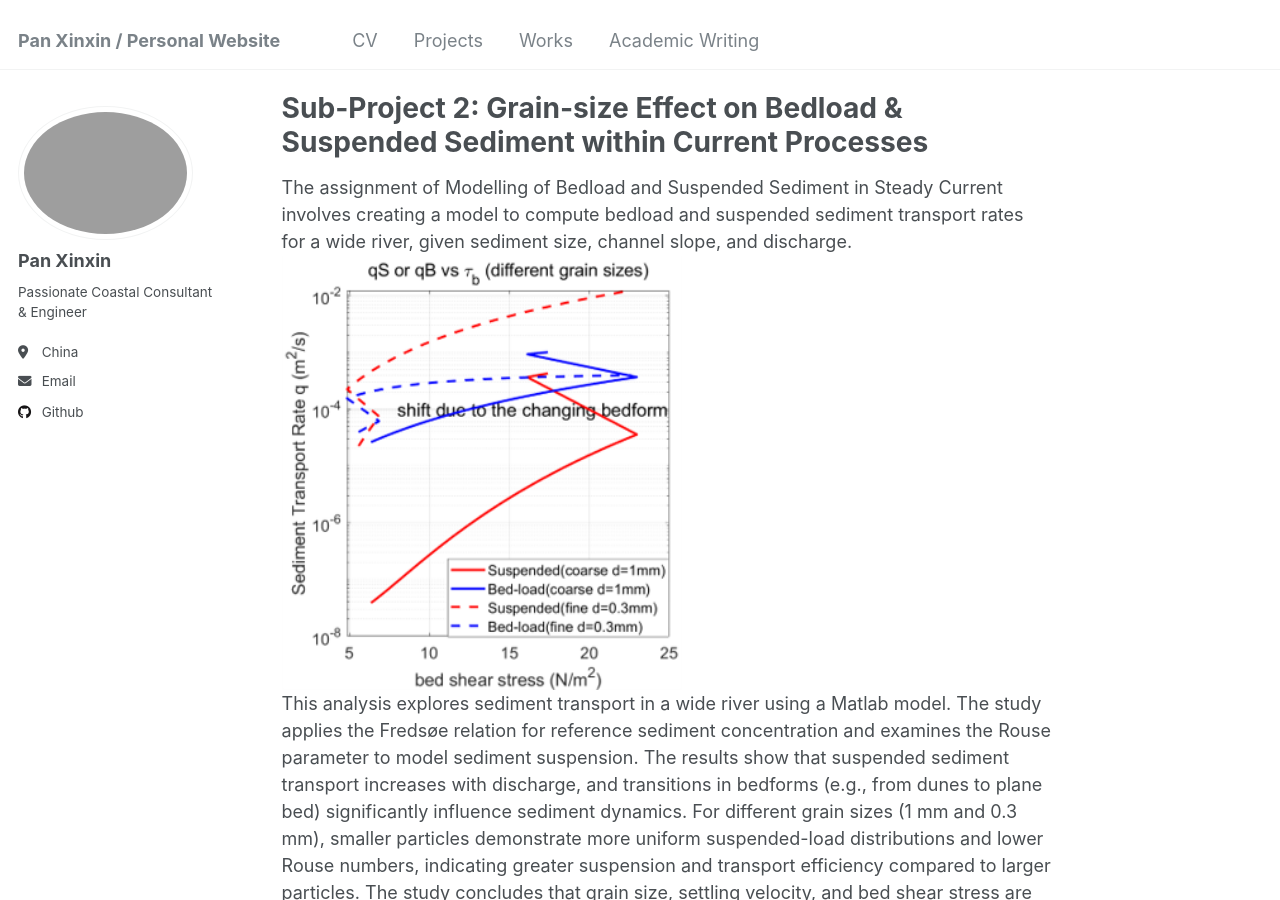
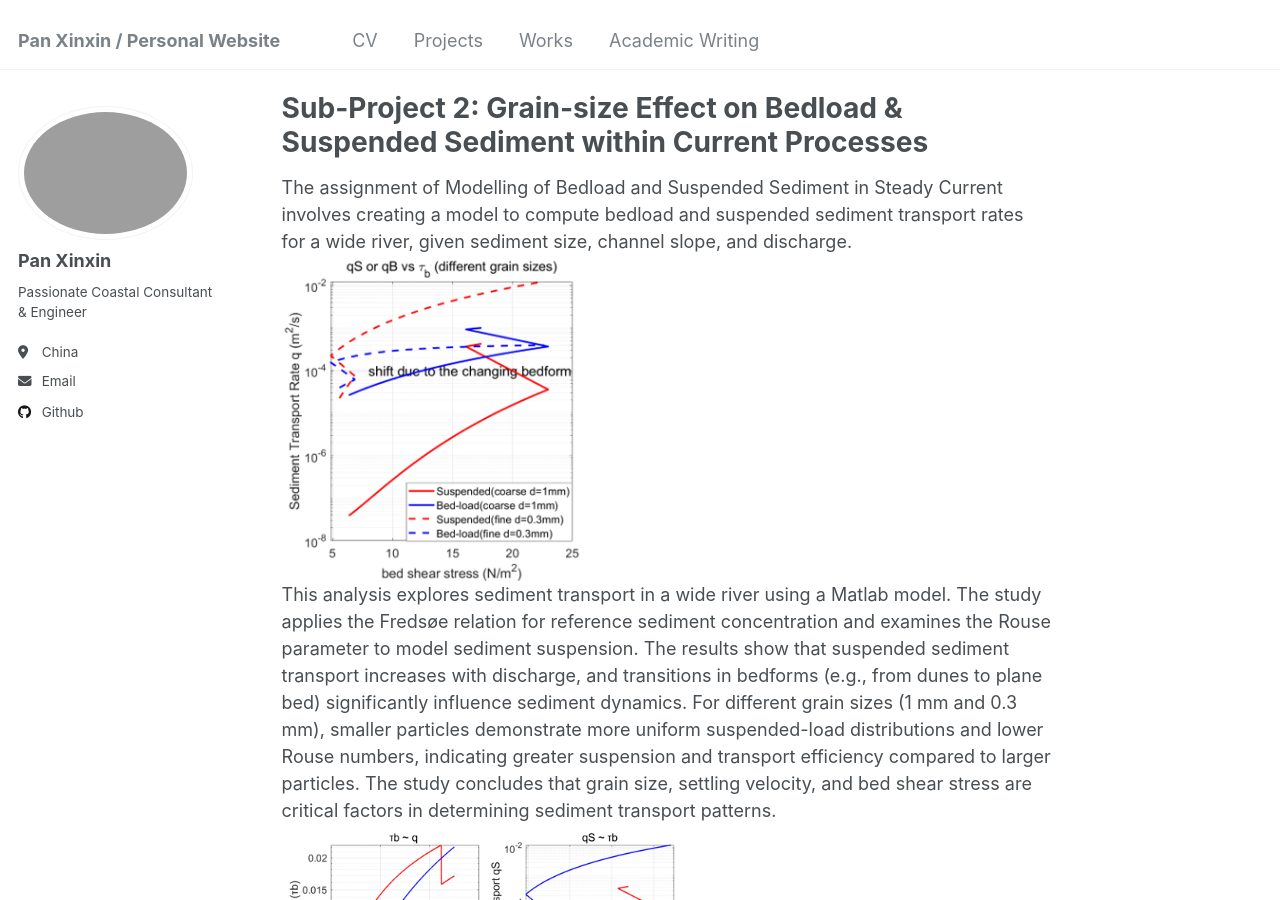
Before and after one commit to kingdaxing/kingdaxing.github.io, a Jekyll site: the page built from _talks/2014-03-01-talk-3.md, in a window 1280 px wide and 900 px high, scrolled down 1220 px. Built offline with Jekyll 4.4.1, drawn with Linux system fonts in a browser that asks for light colours.

Commit message:
Update 2014-03-01-talk-3.md

```diff
--- a/_talks/2014-03-01-talk-3.md
+++ b/_talks/2014-03-01-talk-3.md
@@ -18,7 +18,7 @@ This study investigates the optimization of the Shawan River channel in Shenzhen
 Sub-Project 2: Grain-size Effect on Bedload & Suspended Sediment within Current Processes
 ======
 
-The assignment of Modelling of Bedload and Suspended Sediment in Steady Current involves creating a model to compute bedload and suspended sediment transport rates for a wide river, given sediment size, channel slope, and discharge. <br/><img src='/images/proj-sedi-2-1.png' alt='Image Description' width='400'><br/>
+The assignment of Modelling of Bedload and Suspended Sediment in Steady Current involves creating a model to compute bedload and suspended sediment transport rates for a wide river, given sediment size, channel slope, and discharge. <br/><img src='/images/proj-sedi-2-1.png' alt='Image Description' width='300'><br/>
 This analysis explores sediment transport in a wide river using a Matlab model. The study applies the Fredsøe relation for reference sediment concentration and examines the Rouse parameter to model sediment suspension. The results show that suspended sediment transport increases with discharge, and transitions in bedforms (e.g., from dunes to plane bed) significantly influence sediment dynamics. For different grain sizes (1 mm and 0.3 mm), smaller particles demonstrate more uniform suspended-load distributions and lower Rouse numbers, indicating greater suspension and transport efficiency compared to larger particles. The study concludes that grain size, settling velocity, and bed shear stress are critical factors in determining sediment transport patterns. <br/><img src='/images/proj-sedi-2-2.PNG' alt='Image Description' width='400'> <br/>[Download Exercise](http://kingdaxing.github.io/files/Grain-Size-SSC.pdf)<br/>
 
 
```
